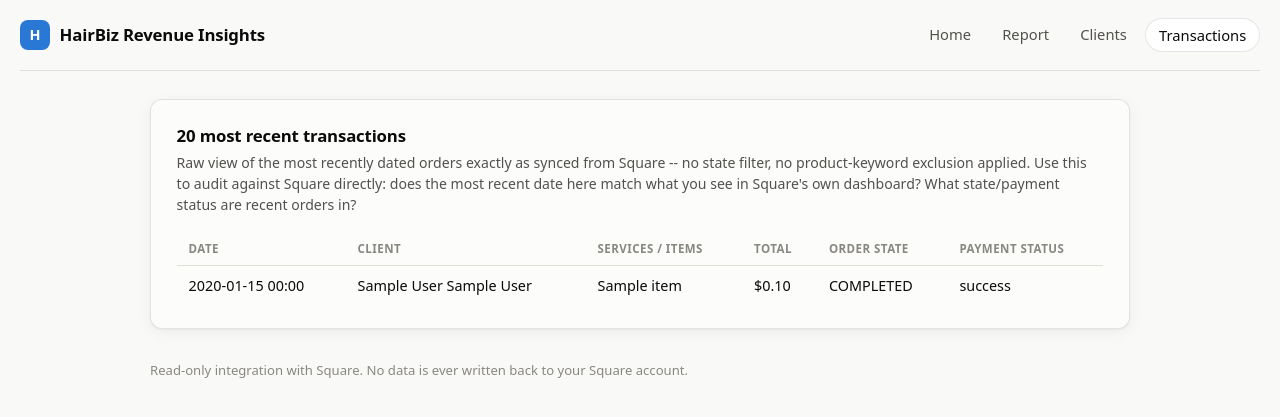
After one commit to rwhalen0406/hairbiz, a Flask app: page /transactions in a window 1280 px wide. The commit adds this page. Shown: the top 417 px of the page. Run offline with Flask 3, Linux system fonts and the light colour scheme; tables that the repository leaves empty hold one stand-in row (values such as "Sample post").

Commit message:
Add a raw recent-transactions audit page
New /transactions page lists the 20 most recently dated orders exactly
as synced -- no COMPLETED-state filter, no product-keyword exclusion --
including each order's raw state and payment status. Meant for
auditing directly against Square's own dashboard: confirms whether
recent activity actually landed in the local cache, and surfaces if
recent orders are sitting in a non-COMPLETED state (which every other
page in the app filters out, since revenue/retention analysis only
counts COMPLETED orders).

Also fixes a latent NaN-money bug in client_lookup shared via a new
_cents_to_dollars() helper (`x or 0` treats NaN as truthy, so a null
order total would have rendered as "nan" instead of $0).

```diff
--- a/analysis.py
+++ b/analysis.py
@@ -18,6 +18,10 @@ import db
 
 GROWTH_THRESHOLD = 0.15
 DECLINE_THRESHOLD = -0.15
+
+
+def _cents_to_dollars(cents):
+    return 0.0 if pd.isna(cents) else cents / 100.0
 
 
 def load_dataframes(conn):
@@ -264,7 +268,7 @@ def client_lookup(dfs, query):
                 "visits": [
                     {
                         "date": row["created_at"].strftime("%Y-%m-%d"),
-                        "total": round((row["total_money_cents"] or 0) / 100.0, 2),
+                        "total": round(_cents_to_dollars(row["total_money_cents"]), 2),
                     }
                     for _, row in cust_orders.iterrows()
                 ],
@@ -326,6 +330,61 @@ def client_retention(dfs):
     }
 
 
+def recent_transactions(dfs, limit=20):
+    """Diagnostic: the N most recent orders exactly as synced, with no state
+    filter and no product-keyword exclusion -- a raw view for auditing against
+    Square directly, e.g. to check whether recent activity actually landed in
+    the local cache and what state/payment status it's in.
+    """
+    orders = dfs["orders"].copy()
+    if orders.empty:
+        return []
+
+    orders["created_at"] = pd.to_datetime(orders["created_at"], errors="coerce", utc=True)
+    orders = orders.dropna(subset=["created_at"]).sort_values("created_at", ascending=False).head(limit)
+
+    line_items = dfs["line_items"]
+    payments = dfs["payments"]
+    customers = dfs["customers"].set_index("id") if not dfs["customers"].empty else None
+
+    results = []
+    for _, o in orders.iterrows():
+        items = line_items[line_items["order_id"] == o["id"]] if not line_items.empty else line_items
+        service_names = ", ".join(items["name"].fillna("Unknown item").tolist()) if not items.empty else "(no line items)"
+
+        order_payments = payments[payments["order_id"] == o["id"]] if not payments.empty else payments
+
+        customer_id = o["customer_id"]
+        if pd.isna(customer_id) and order_payments is not None and not order_payments.empty:
+            payment_customer = order_payments["customer_id"].dropna()
+            if not payment_customer.empty:
+                customer_id = payment_customer.iloc[0]
+
+        client_name = "(no customer linked)"
+        if pd.notna(customer_id) and customers is not None and customer_id in customers.index:
+            row = customers.loc[customer_id]
+            name = f"{row.get('given_name') or ''} {row.get('family_name') or ''}".strip()
+            client_name = name or customer_id
+
+        payment_status = "-"
+        if order_payments is not None and not order_payments.empty:
+            statuses = order_payments["status"].dropna().unique().tolist()
+            payment_status = ", ".join(statuses) if statuses else "-"
+
+        results.append(
+            {
+                "order_id": o["id"],
+                "date": o["created_at"].strftime("%Y-%m-%d %H:%M"),
+                "client_name": client_name,
+                "services": service_names,
+                "total": round(_cents_to_dollars(o["total_money_cents"]), 2),
+                "state": o["state"] or "(unknown)",
+                "payment_status": payment_status,
+            }
+        )
+    return results
+
+
 def build_report():
     with db.get_connection() as conn:
         if not db.has_any_data(conn):
--- a/app.py
+++ b/app.py
@@ -146,6 +146,17 @@ def client_lookup():
     return render_template("clients.html", query=query, results=results)
 
 
+@app.route("/transactions")
+def transactions():
+    with db.get_connection() as conn:
+        if not db.has_any_data(conn):
+            flash("No data yet. Run a sync first from the home page.", "warning")
+            return redirect(url_for("index"))
+        dfs = analysis.load_dataframes(conn)
+    rows = analysis.recent_transactions(dfs, limit=20)
+    return render_template("transactions.html", rows=rows)
+
+
 if __name__ == "__main__":
     port = int(os.environ.get("PORT", 5000))
     # Loopback-only and debug off by default: this app holds a Square access token
--- a/templates/base.html
+++ b/templates/base.html
@@ -16,6 +16,7 @@
       <a href="{{ url_for('index') }}" class="{{ 'active' if request.endpoint == 'index' }}">Home</a>
       <a href="{{ url_for('report') }}" class="{{ 'active' if request.endpoint == 'report' }}">Report</a>
       <a href="{{ url_for('client_lookup') }}" class="{{ 'active' if request.endpoint == 'client_lookup' }}">Clients</a>
+      <a href="{{ url_for('transactions') }}" class="{{ 'active' if request.endpoint == 'transactions' }}">Transactions</a>
     </nav>
   </header>
 
--- /dev/null
+++ b/templates/transactions.html
@@ -0,0 +1,45 @@
+{% extends "base.html" %}
+{% block title %}Recent transactions — HairBiz Revenue Insights{% endblock %}
+{% block content %}
+
+<section class="card">
+  <h2>20 most recent transactions</h2>
+  <p class="card-subtitle">
+    Raw view of the most recently dated orders exactly as synced from Square --
+    no state filter, no product-keyword exclusion applied. Use this to audit
+    against Square directly: does the most recent date here match what you see
+    in Square's own dashboard? What state/payment status are recent orders in?
+  </p>
+  {% if rows %}
+  <div class="table-wrap">
+    <table>
+      <thead>
+        <tr>
+          <th>Date</th>
+          <th>Client</th>
+          <th>Services / items</th>
+          <th class="num">Total</th>
+          <th>Order state</th>
+          <th>Payment status</th>
+        </tr>
+      </thead>
+      <tbody>
+        {% for r in rows %}
+        <tr>
+          <td>{{ r.date }}</td>
+          <td>{{ r.client_name }}</td>
+          <td>{{ r.services }}</td>
+          <td class="num">${{ "%.2f"|format(r.total) }}</td>
+          <td>{{ r.state }}</td>
+          <td>{{ r.payment_status }}</td>
+        </tr>
+        {% endfor %}
+      </tbody>
+    </table>
+  </div>
+  {% else %}
+    <p class="hint">No orders found in the local cache. Run a sync first.</p>
+  {% endif %}
+</section>
+
+{% endblock %}
```
